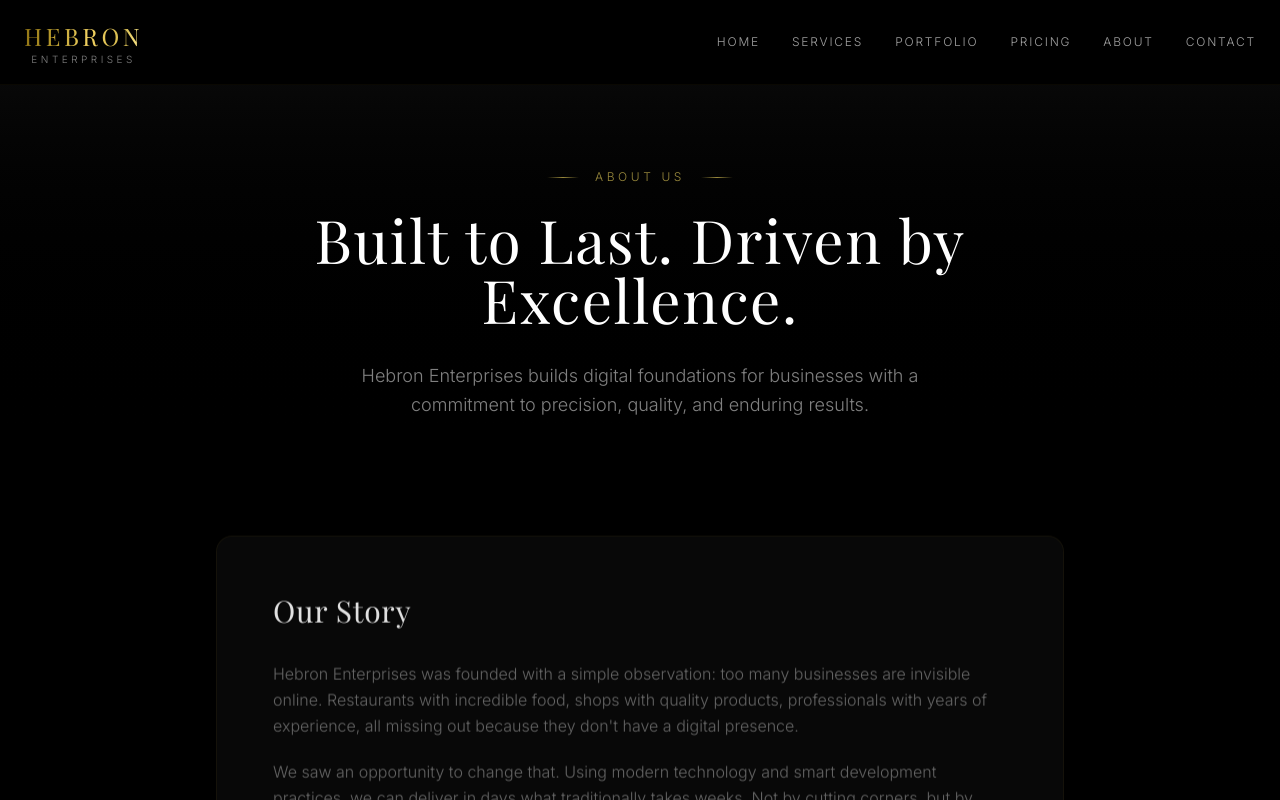
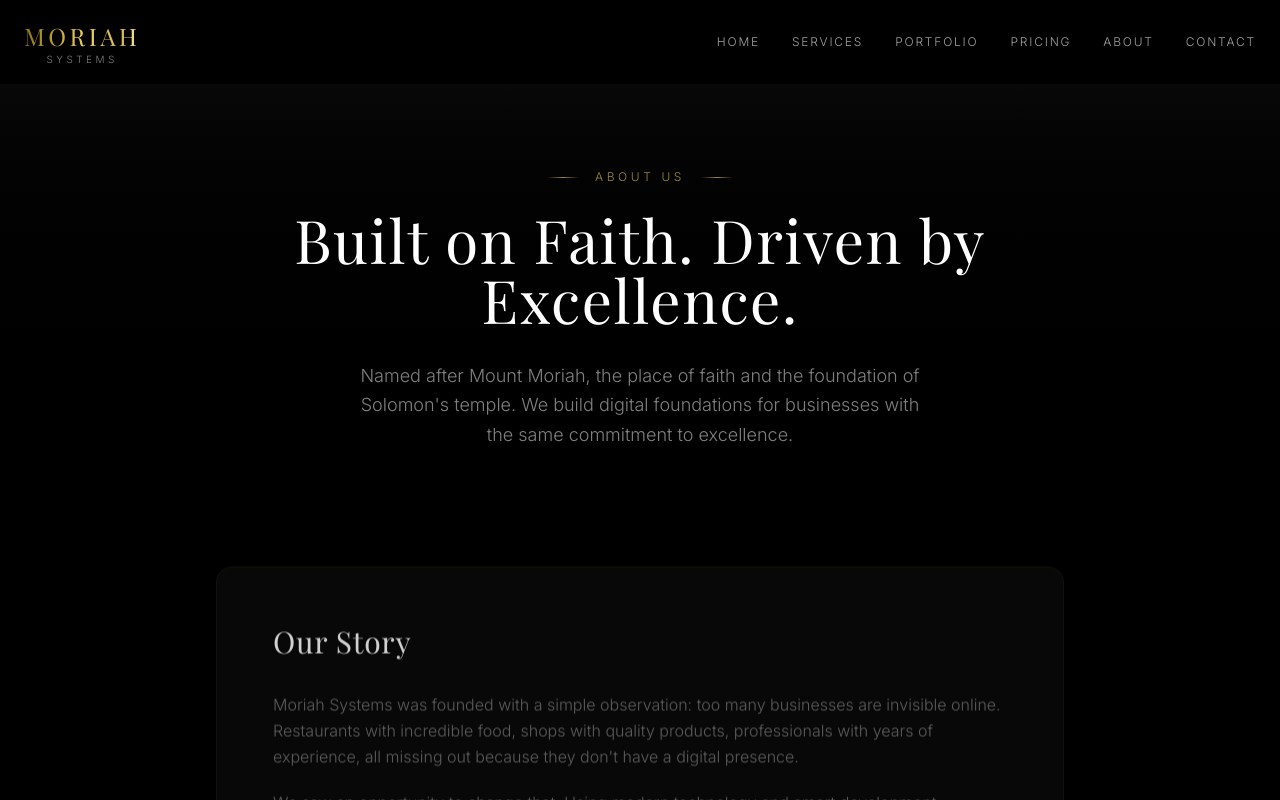
Before and after one commit to Moriah-Systems/agency-website, a Next.js app: page /about in a window 1280 px wide. Shown: the top 800 px of the page. Built offline with nearby package versions, Linux system fonts and the light colour scheme; a web font is replaced by a local one.

Commit message:
Rebrand back to Moriah Systems
Restore all branding to Moriah Systems across the entire site
including metadata, structured data, about page story, sitemap,
robots, and contact information.

```diff
--- a/src/app/about/page.tsx
+++ b/src/app/about/page.tsx
@@ -3,7 +3,7 @@ import Link from "next/link";
 
 export const metadata: Metadata = {
   title: "About",
-  description: "Learn about Hebron Enterprises, our mission, story, and why businesses trust us with their digital presence.",
+  description: "Learn about Moriah Systems, our mission, story, and why businesses trust us with their digital presence.",
 };
 
 const values = [
@@ -39,11 +39,12 @@ export default function About() {
             <span className="text-gold-muted text-xs tracking-[0.3em] uppercase font-light">About Us</span>
           </div>
           <h1 className="font-heading text-4xl md:text-6xl font-light tracking-wide mb-8">
-            Built to Last. Driven by Excellence.
+            Built on Faith. Driven by Excellence.
           </h1>
           <p className="text-muted/80 text-base md:text-lg max-w-xl mx-auto font-light leading-relaxed">
-            Hebron Enterprises builds digital foundations for businesses
-            with a commitment to precision, quality, and enduring results.
+            Named after Mount Moriah, the place of faith and the foundation
+            of Solomon&apos;s temple. We build digital foundations for businesses with the same
+            commitment to excellence.
           </p>
         </div>
       </section>
@@ -55,7 +56,7 @@ export default function About() {
             <h2 className="font-heading text-2xl md:text-3xl font-light tracking-wide mb-8">Our Story</h2>
             <div className="space-y-5 text-muted/70 leading-relaxed font-light">
               <p>
-                Hebron Enterprises was founded with a simple observation: too many businesses are invisible online.
+                Moriah Systems was founded with a simple observation: too many businesses are invisible online.
                 Restaurants with incredible food, shops with quality products, professionals with years of experience,
                 all missing out because they don&apos;t have a digital presence.
               </p>
@@ -74,21 +75,21 @@ export default function About() {
         </div>
       </section>
 
-      {/* Why Hebron */}
+      {/* Why Moriah */}
       <div className="section-divider" />
       <section className="py-24">
         <div className="max-w-4xl mx-auto px-6">
           <div className="text-center mb-12 scroll-reveal">
-            <h2 className="font-heading text-2xl md:text-3xl font-light tracking-wide">Why &quot;Hebron&quot;?</h2>
+            <h2 className="font-heading text-2xl md:text-3xl font-light tracking-wide">Why &quot;Moriah&quot;?</h2>
           </div>
           <div className="card-premium rounded-2xl p-8 lg:p-14 border-gold/15 scroll-reveal">
             <p className="text-muted/70 leading-relaxed text-lg text-center font-light">
-              The name Hebron evokes <span className="text-gold font-normal">strength</span>,{" "}
-              <span className="text-gold font-normal">heritage</span>, and{" "}
-              <span className="text-gold font-normal">enduring quality</span>.
-              Like a well-built estate that stands for generations, we build digital foundations
-              designed to last. Every project we take on carries that same standard of
-              craftsmanship and permanence.
+              Mount Moriah is where Abraham&apos;s faith was tested and proven.
+              It&apos;s where Solomon built his temple, one of the most magnificent structures in history.
+              The name represents <span className="text-gold font-normal">faith</span>,{" "}
+              <span className="text-gold font-normal">foundation</span>, and{" "}
+              <span className="text-gold font-normal">building something that endures</span>.
+              That&apos;s exactly what we do for every client: build digital foundations that last.
             </p>
           </div>
         </div>
--- a/src/app/contact/page.tsx
+++ b/src/app/contact/page.tsx
@@ -5,7 +5,7 @@ import { useState, type FormEvent } from "react";
 const contactInfo = [
   {
     label: "Email",
-    value: "dinuwan@hebronenterprises.com",
+    value: "dinuwan@moriahsystems.com",
     icon: "M21.75 6.75v10.5a2.25 2.25 0 0 1-2.25 2.25h-15a2.25 2.25 0 0 1-2.25-2.25V6.75m19.5 0A2.25 2.25 0 0 0 19.5 4.5h-15a2.25 2.25 0 0 0-2.25 2.25m19.5 0v.243a2.25 2.25 0 0 1-1.07 1.916l-7.5 4.615a2.25 2.25 0 0 1-2.36 0L3.32 8.91a2.25 2.25 0 0 1-1.07-1.916V6.75",
   },
   {
--- a/src/app/layout.tsx
+++ b/src/app/layout.tsx
@@ -18,8 +18,8 @@ const inter = Inter({
 
 export const metadata: Metadata = {
   title: {
-    default: "Hebron Enterprises | Digital Solutions That Matter",
-    template: "%s | Hebron Enterprises",
+    default: "Moriah Systems | Digital Solutions That Matter",
+    template: "%s | Moriah Systems",
   },
   description:
     "We build professional websites and custom software for businesses. From design to deployment, we handle everything so you can focus on what matters.",
@@ -28,14 +28,14 @@ export const metadata: Metadata = {
     "website design",
     "custom software",
     "digital solutions",
-    "Hebron Enterprises",
+    "Moriah Systems",
     "Sri Lanka",
   ],
   openGraph: {
     type: "website",
     locale: "en_US",
-    siteName: "Hebron Enterprises",
-    title: "Hebron Enterprises | Digital Solutions That Matter",
+    siteName: "Moriah Systems",
+    title: "Moriah Systems | Digital Solutions That Matter",
     description:
       "We build professional websites and custom software for businesses.",
   },
@@ -58,11 +58,11 @@ export default function RootLayout({
             __html: JSON.stringify({
               "@context": "https://schema.org",
               "@type": "ProfessionalService",
-              name: "Hebron Enterprises",
-              url: "https://hebronenterprises.com",
+              name: "Moriah Systems",
+              url: "https://moriahsystems.com",
               description:
                 "We build professional websites and custom software for businesses.",
-              email: "dinuwan@hebronenterprises.com",
+              email: "dinuwan@moriahsystems.com",
               address: {
                 "@type": "PostalAddress",
                 addressCountry: "LK",
--- a/src/app/page.tsx
+++ b/src/app/page.tsx
@@ -83,7 +83,7 @@ export default function Home() {
         {/* Content */}
         <div className="relative max-w-4xl mx-auto px-6 text-center">
           <div className="overline-decorated mb-8 animate-fade-up">
-            <span className="text-gold-muted text-xs tracking-[0.3em] uppercase font-light">Hebron Enterprises</span>
+            <span className="text-gold-muted text-xs tracking-[0.3em] uppercase font-light">Moriah Systems</span>
           </div>
 
           <h1 className="font-heading text-5xl md:text-7xl lg:text-[5.5rem] font-light tracking-wide leading-[1.15] mb-8 animate-fade-up-delay-1">
--- a/src/app/robots.ts
+++ b/src/app/robots.ts
@@ -3,6 +3,6 @@ import type { MetadataRoute } from "next";
 export default function robots(): MetadataRoute.Robots {
   return {
     rules: { userAgent: "*", allow: "/" },
-    sitemap: "https://hebronenterprises.com/sitemap.xml",
+    sitemap: "https://moriahsystems.com/sitemap.xml",
   };
 }
--- a/src/app/sitemap.ts
+++ b/src/app/sitemap.ts
@@ -1,6 +1,6 @@
 import type { MetadataRoute } from "next";
 
-const BASE_URL = "https://hebronenterprises.com";
+const BASE_URL = "https://moriahsystems.com";
 
 export default function sitemap(): MetadataRoute.Sitemap {
   return [
--- a/src/components/Footer.tsx
+++ b/src/components/Footer.tsx
@@ -8,8 +8,8 @@ export default function Footer() {
           {/* Brand */}
           <div className="md:col-span-1">
             <div className="flex flex-col items-start leading-none mb-4">
-              <span className="gold-shimmer font-heading text-xl tracking-[0.15em] font-normal">HEBRON</span>
-              <span className="text-white/50 text-[10px] tracking-[0.35em] font-light uppercase mt-0.5">Enterprises</span>
+              <span className="gold-shimmer font-heading text-xl tracking-[0.15em] font-normal">MORIAH</span>
+              <span className="text-white/50 text-[10px] tracking-[0.35em] font-light uppercase mt-0.5">Systems</span>
             </div>
             <p className="text-muted/70 text-sm leading-relaxed font-light">
               Building digital solutions that elevate your business. From websites to custom software.
@@ -47,7 +47,7 @@ export default function Footer() {
           <div>
             <h4 className="text-gold-muted font-light text-xs uppercase tracking-[0.2em] mb-5">Get in Touch</h4>
             <ul className="space-y-2 text-muted/60 text-sm font-light">
-              <li>dinuwan@hebronenterprises.com</li>
+              <li>dinuwan@moriahsystems.com</li>
               <li>Sri Lanka</li>
             </ul>
           </div>
@@ -55,7 +55,7 @@ export default function Footer() {
 
         <div className="border-t border-gold/5 mt-16 pt-8 flex flex-col md:flex-row items-center justify-between gap-4">
           <p className="text-muted/40 text-sm font-light">
-            &copy; {new Date().getFullYear()} Hebron Enterprises. All rights reserved.
+            &copy; {new Date().getFullYear()} Moriah Systems. All rights reserved.
           </p>
           <p className="text-muted/30 text-xs font-light tracking-wide">
             Built with precision. Maintained with care.
--- a/src/components/Header.tsx
+++ b/src/components/Header.tsx
@@ -19,8 +19,8 @@ export default function Header() {
     <header className="fixed top-0 left-0 right-0 z-50 bg-black/90 backdrop-blur-xl border-b border-gold/5">
       <div className="max-w-7xl mx-auto px-6 py-5 flex items-center justify-between">
         <Link href="/" className="flex flex-col items-center leading-none">
-          <span className="gold-shimmer font-heading text-2xl tracking-[0.15em] font-normal">HEBRON</span>
-          <span className="text-white/50 text-[10px] tracking-[0.35em] font-light uppercase mt-0.5">Enterprises</span>
+          <span className="gold-shimmer font-heading text-2xl tracking-[0.15em] font-normal">MORIAH</span>
+          <span className="text-white/50 text-[10px] tracking-[0.35em] font-light uppercase mt-0.5">Systems</span>
         </Link>
 
         {/* Desktop Nav */}
```
